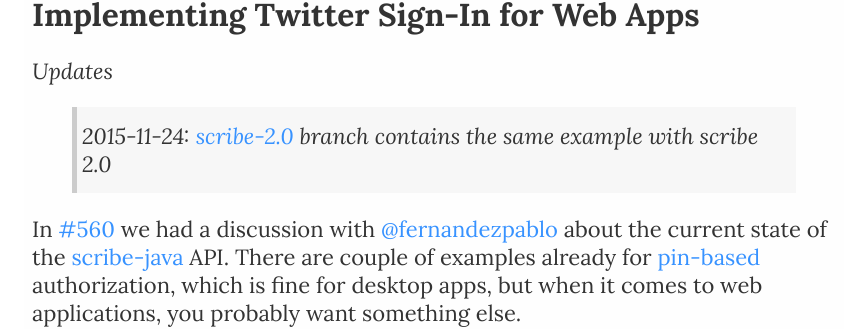
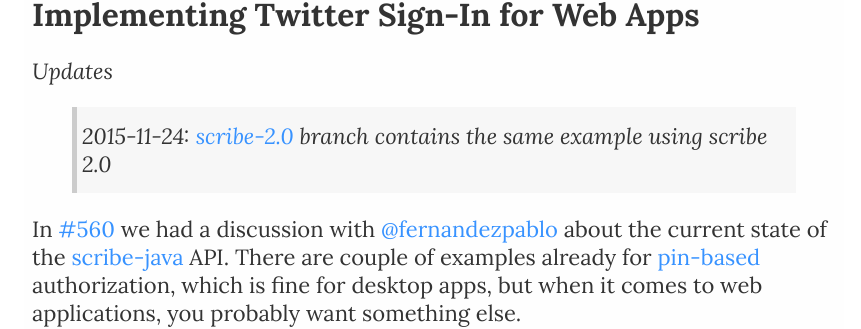
Before and after one commit to akoskm/akoskm.github.io, a Jekyll site: the page built from _posts/2015-07-31-twitter-sign-in-for-web-apps.md, in a window 1280 px wide and 900 px high. Shown: the part 123-452 px from the top of the window, without its empty margins (206-1067 px from the left). Built offline with Jekyll 4.4.1, drawn with Linux system fonts in a browser that asks for light colours; nearby versions of some CDN libraries; comment, search, counter and statistics services are not loaded.

Commit message:
Update 2015-07-31-twitter-sign-in-for-web-apps.md

```diff
--- a/_posts/2015-07-31-twitter-sign-in-for-web-apps.md
+++ b/_posts/2015-07-31-twitter-sign-in-for-web-apps.md
@@ -6,7 +6,7 @@
 
 *Updates*
 
-> *2015-11-24:* [scribe-2.0](https://github.com/akoskm/twitter-sign-in-example/tree/scribe-2.0) branch contains the same example with scribe 2.0
+> *2015-11-24:* [scribe-2.0](https://github.com/akoskm/twitter-sign-in-example/tree/scribe-2.0) branch contains the same example using scribe 2.0
 
 In [#560](https://github.com/fernandezpablo85/scribe-java/issues/560) we had a discussion with [@fernandezpablo][3] about the current state of the [scribe-java][4] API. There are couple of examples already for [pin-based](https://dev.twitter.com/oauth/pin-based) authorization, which is fine for desktop apps, but when it comes to web applications, you probably want something else.
 
```
